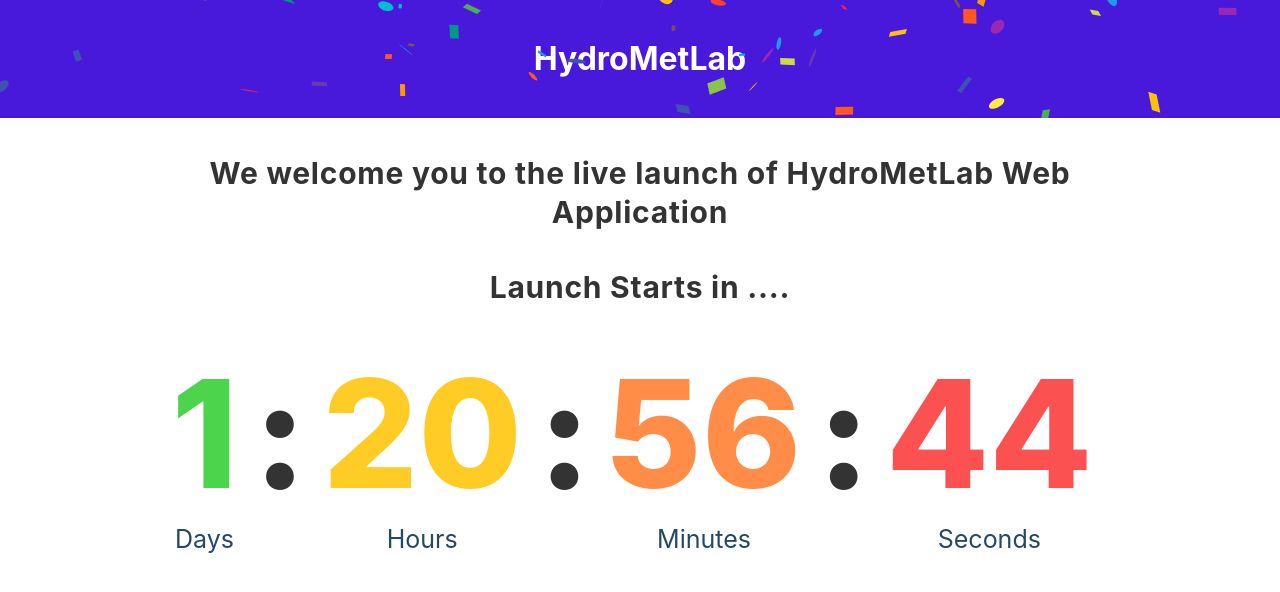
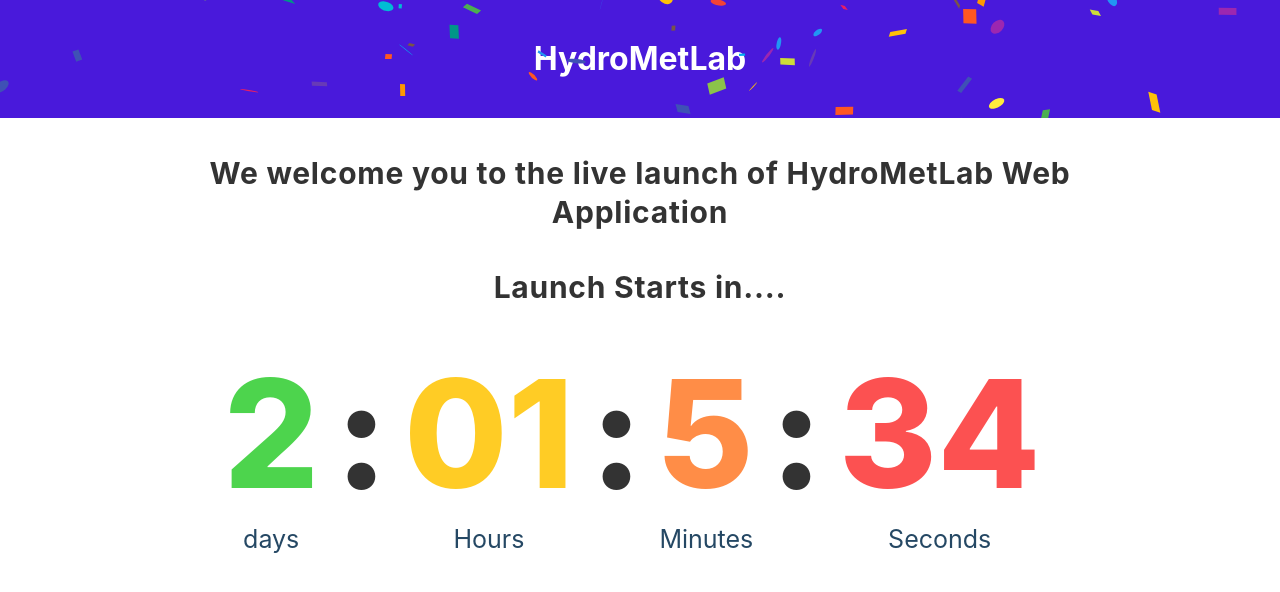
Before and after one commit to Dhirajkumar55/iitr-launchpage, a React (Create React App) app: page / in a window 1280 px wide. Shown: the top 592 px of the page. Built offline with nearby package versions, Linux system fonts and the light colour scheme.

Commit message:
fixed a bug

```diff
--- a/src/EventTimer.jsx
+++ b/src/EventTimer.jsx
@@ -7,7 +7,7 @@ import NavBar from './NavBar';
 const EventTimer = () => {
   //console.log(finalTime);
   // eslint-disable-next-line
-  const [countdownDate, setCountdownDate] = useState(new Date('Feb 16, 22 17:00:00 GMT+05:30').getTime());
+  const [countdownDate, setCountdownDate] = useState(new Date('Feb 16, 22 21:08:50 GMT+05:30').getTime());
  // const navigate = useNavigate();
   const [state, setState] = useState({
     days: 0,
@@ -65,11 +65,22 @@ let interval="";
     <div>
       <NavBar/>
       <h3 className="subtitle">We welcome you to the live launch of HydroMetLab Web Application</h3>
-      <h4 className="subtitle">Launch Starts in ....</h4>
+      {
+        state.days <= 0 && state.hours <= 0 && state.minutes <= 0 && state.seconds <= 0 ? (
+          <h4 className="subtitle">It's Ready for Launch.... </h4>
+        ):(
+          <h4 className="subtitle">Launch Starts in....</h4>
+        )
+      }
+
       <div className='countdown-wrapper'>
         <div className='time-section' >
           <div className='time' style={{color:"#4dd44d"}}>{state.days || '0'}</div>
-          <small className="time-text">Days</small>
+          <small className="time-text">
+            {
+              state.days === "1" ? "day":"days"
+            }
+          </small>
         </div>
         <div className='time-section'>
           <div className='time'>:</div>
```
